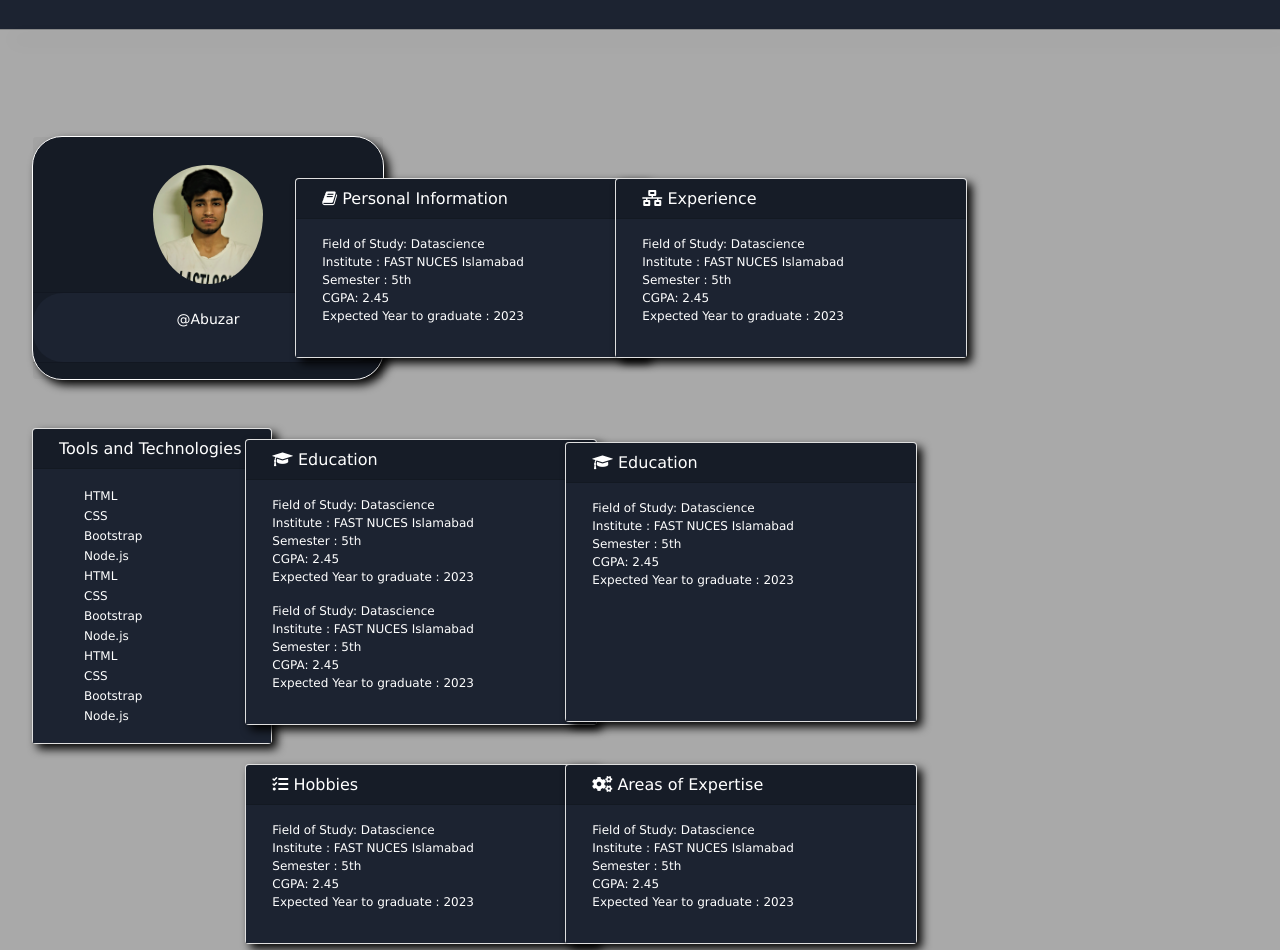
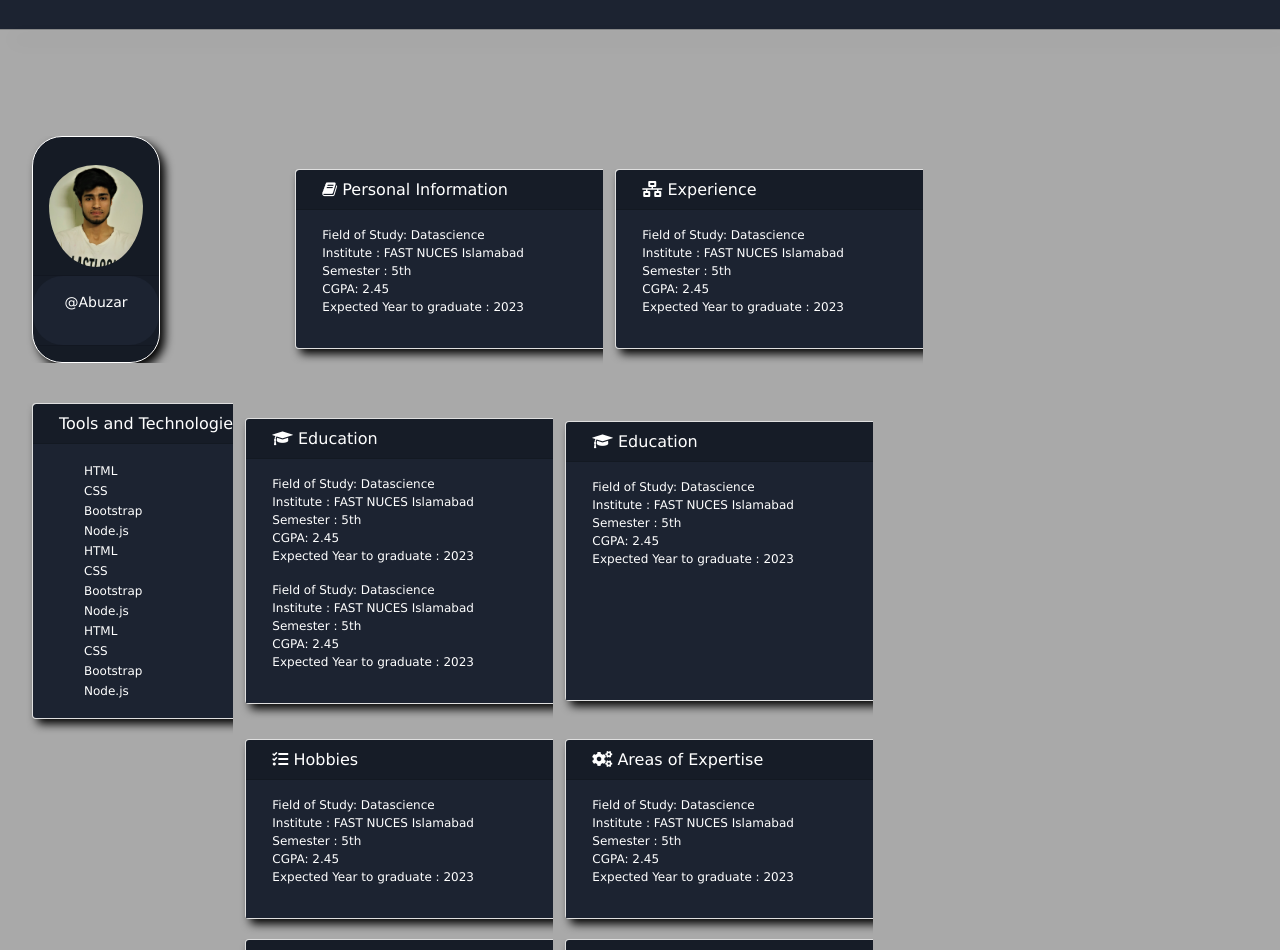
Before and after one commit to abuzar7266/portfolio-fe, a React (Create React App) app: page /about in a window 1280 px wide. Shown: the part 62-1012 px from the top of the page. Built offline with nearby package versions, Linux system fonts and the light colour scheme; the HTML template or start-up script is replaced by a standard one.

Commit message:
About Section but undervelopment

```diff
--- a/src/pages/jsx/about.jsx
+++ b/src/pages/jsx/about.jsx
@@ -30,19 +30,17 @@ class About extends Component
                     sm={12}
                     md={2}
                     lg={2}
-                    style={{color:"white",marginRight:"50px",marginBottom:"40px" }}
+                    style={{color:"white",marginRight:"50px",marginBottom:"40px",overflow:"hidden",textAlign:"center" }}
                     className="align-self-center"
                 >
-                    <Card style={{ width: '22rem',boxShadow:"5px 5px 10px black",backgroundColor:"#161C27",border:"1px solid white",borderRadius:"30px"}} fluid>
+                    <Card style={{ width: '8rem',boxShadow:"5px 5px 10px black",backgroundColor:"#161C27",border:"1px solid white",borderRadius:"30px",overflow:"hidden"}} fluid>
                     <Card.Header><Image height="110px" width="110px" style={{borderRadius:"50%",paddingTop:"20px"}} src={imgs} fluid/></Card.Header>
                     <Card.Body style={{backgroundColor:"#1C2331",color:"white",borderRadius:"30px"}}>
                         <Card.Text>
                         <p style={{fontSize:"14px"}}>@Abuzar</p>
                         </Card.Text>
                     </Card.Body>
-                    <Card.Footer>
-
-                    </Card.Footer>
+                    <Card.Footer></Card.Footer>
                     </Card>
                 </Col>
                 <Col
@@ -50,10 +48,10 @@ class About extends Component
                     sm={10}
                     md={4}
                     lg={3}
-                    style={{textAlign:'left'}}
+                    style={{textAlign:'left',overflow:"hidden"}}
                     className="align-self-center"
                 >
-                <Card style={{ width: '22rem',boxShadow:"5px 5px 10px black",marginBottom:"20px"  }} fluid>
+                <Card style={{ width: '22rem',boxShadow:"5px 5px 10px black",marginBottom:"20px",overflow:"hidden"  }} fluid>
                 <Card.Header style={{backgroundColor:"#161C27",height:"40px",color:"white"}}><p style={{marginLeft:"0px",fontSize:"16px"}}><div style={{marginLeft:"10px"}}> <i class="fa fa-book" aria-hidden="true"></i> Personal Information</div></p></Card.Header>
                 <Card.Body style={{backgroundColor:"#1C2331",color:"white"}}>
                     <Card.Text>
@@ -68,10 +66,10 @@ class About extends Component
                     sm={10}
                     md={4}
                     lg={3}
-                    style={{textAlign:'left'}}
+                    style={{textAlign:'left',overflow:"hidden"}}
                     className="align-self-center"
                 >
-                <Card style={{ width: '22rem',boxShadow:"5px 5px 10px black",marginBottom:"20px"  }} fluid>
+                <Card style={{ width: '22rem',boxShadow:"5px 5px 10px black",marginBottom:"20px",overflow:"hidden"  }} fluid>
                 <Card.Header style={{backgroundColor:"#161C27",height:"40px",color:"white"}}><p style={{marginLeft:"0px",fontSize:"16px"}}><div style={{marginLeft:"10px"}}> <i class="fas fa-network-wired"></i> Experience</div></p></Card.Header>
                 <Card.Body style={{backgroundColor:"#1C2331",color:"white"}}>
                     <Card.Text>
@@ -83,16 +81,17 @@ class About extends Component
                 </Col>
             </Row>
             <Row>
+
                 <Col
                     xs={9}
                     sm={9}
                     md={2}
                     lg={2}
-                    style={{textAlign:"left"}}
+                    style={{textAlign:"left",overflow:"hidden"}}
                     className="align-self-center"
                 >
-                <Card style={{ width: '15rem',boxShadow:"5px 5px 10px black",marginBottom:"20px"   }} fluid className="mt-2">
-                <Card.Header style={{backgroundColor:"#161C27",height:"40px",color:"white"}}><p style={{marginLeft:"0px",fontSize:"16px"}}><div style={{marginLeft:"10px"}}>Tools and Technologies</div></p></Card.Header>
+                <Card style={{ width: '15rem',boxShadow:"5px 5px 10px black",marginBottom:"20px" ,overflow:"hidden"  }} fluid>
+                <Card.Header style={{backgroundColor:"#161C27",height:"40px",color:"white"}}><p style={{fontSize:"16px"}}><div style={{marginLeft:"10px"}}>Tools and Technologies</div></p></Card.Header>
                 <Card.Body style={{backgroundColor:"#1C2331",color:"white"}}>
                     <Card.Text  style={{marginLeft:"25px"}}>
                     <p style={{marginLeft:"10px",fontSize:"12px",marginTop:"2px",marginBottom:"2px"}}>HTML</p>
@@ -116,7 +115,7 @@ class About extends Component
                     sm={10}
                     md={4}
                     lg={3}
-                    style={{textAlign:'left'}}
+                    style={{textAlign:'left',overflow:"hidden"}}
                     className="align-self-center"
                 >
                 <Card style={{ width: '22rem',boxShadow:"5px 5px 10px black",marginBottom:"20px"   }} fluid>
@@ -138,7 +137,7 @@ class About extends Component
                     sm={10}
                     md={4}
                     lg={3}
-                    style={{textAlign:'left'}}
+                    style={{textAlign:'left',overflow:"hidden"}}
                     className="align-self-center"
                 >
                 <Card style={{ width: '22rem',boxShadow:"5px 5px 10px black" ,height:"280px",marginBottom:"20px"  }} fluid>
@@ -165,7 +164,7 @@ class About extends Component
                     sm={10}
                     md={4}
                     lg={3}
-                    style={{textAlign:'left'}}
+                    style={{textAlign:'left',overflow:"hidden"}}
                     className="align-self-center"
                 >
                 <Card style={{ width: '22rem',boxShadow:"5px 5px 10px black",marginBottom:"20px"  }} fluid>
@@ -183,7 +182,7 @@ class About extends Component
                     sm={10}
                     md={4}
                     lg={3}
-                    style={{textAlign:'left'}}
+                    style={{textAlign:'left',overflow:"hidden"}}
                     className="align-self-center"
                 >
                 <Card style={{ width: '22rem',boxShadow:"5px 5px 10px black",marginBottom:"20px"  }} fluid>
@@ -210,7 +209,7 @@ class About extends Component
                     sm={10}
                     md={4}
                     lg={3}
-                    style={{textAlign:'left'}}
+                    style={{textAlign:'left',overflow:"hidden"}}
                     className="align-self-center"
                 >
                 <Card style={{ width: '22rem',boxShadow:"5px 5px 10px black",marginBottom:"70px"}} fluid>
@@ -228,7 +227,7 @@ class About extends Component
                     sm={10}
                     md={4}
                     lg={3}
-                    style={{textAlign:'left'}}
+                    style={{textAlign:'left',overflow:"hidden"}}
                     className="align-self-center"
                 >
                 <Card style={{ width: '22rem',boxShadow:"5px 5px 10px black",marginBottom:"70px" }} fluid>
```
